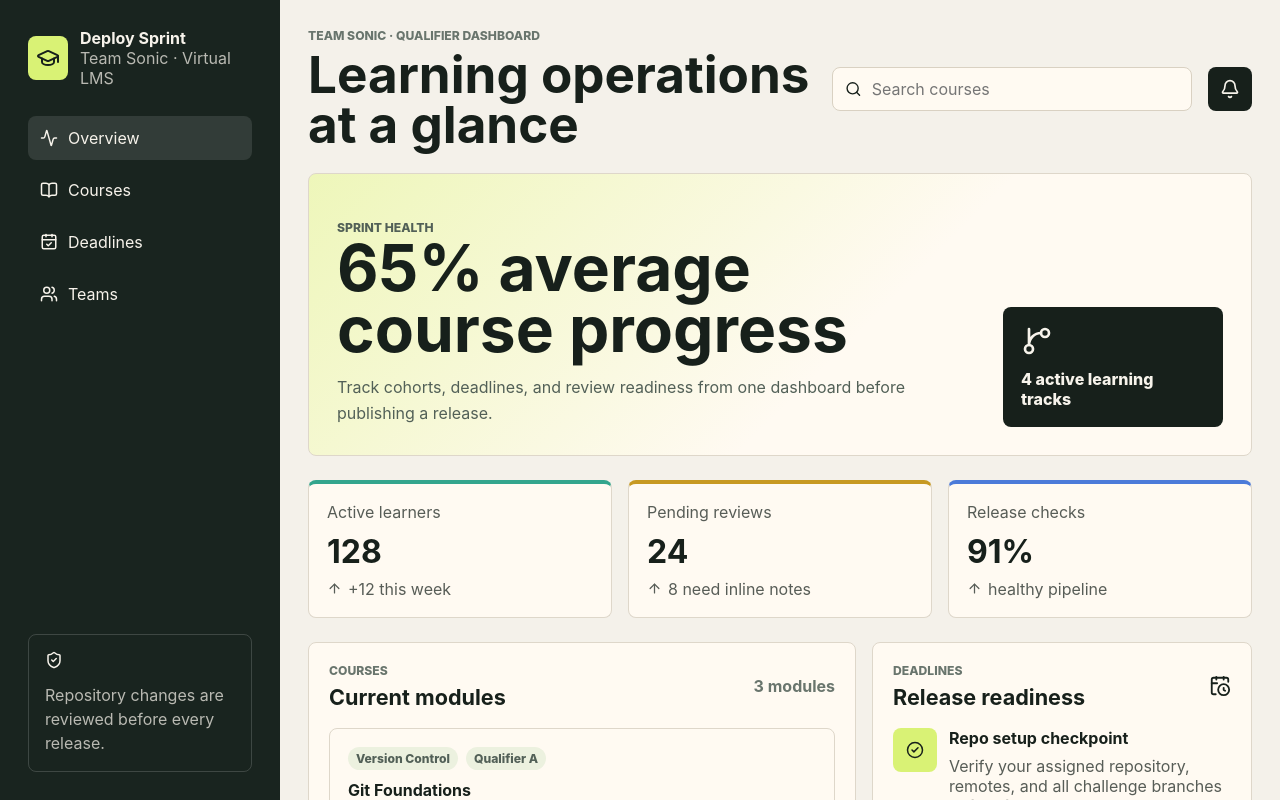
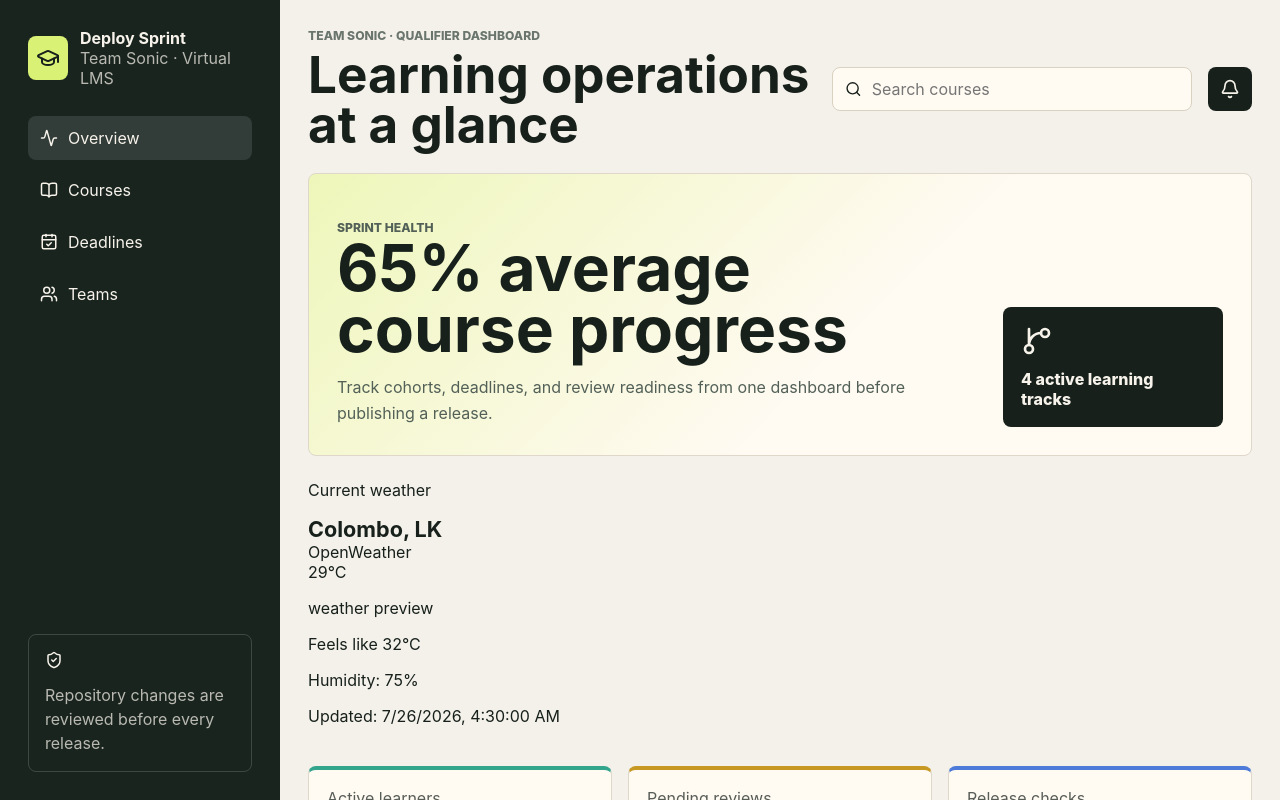
Before and after one commit to knurdz/deploy-sprint-finale-team-sonic, a React (Vite) app in the folder team-site/: page / in a window 1280 px wide. Shown: the top 800 px of the page. Built offline with nearby package versions, Linux system fonts and the light colour scheme.

Commit message:
feat: add OpenWeather widget

```diff
--- /dev/null
+++ b/team-site/public/api/weather.json
@@ -0,0 +1,11 @@
+{
+  "provider": "openweather",
+  "configured": false,
+  "city": "Colombo",
+  "country": "LK",
+  "temperature": 29,
+  "feelsLike": 32,
+  "humidity": 75,
+  "description": "weather preview",
+  "updatedAt": "2026-07-26T04:30:00.000Z"
+}
--- a/team-site/src/App.tsx
+++ b/team-site/src/App.tsx
@@ -12,6 +12,7 @@ import {
 import { CourseCard } from './components/CourseCard';
 import { DeadlineBoard } from './components/DeadlineBoard';
 import { StatCard } from './components/StatCard';
+import WeatherCard from './components/WeatherCard';
 import { courses } from './data/courses';
 import { deadlineCards } from './data/deadlines';
 import { sprintStats } from './data/stats';
@@ -27,6 +28,7 @@ export function App() {
           <div className="brandMark" aria-hidden="true">
             <GraduationCap size={24} />
           </div>
+
           <div>
             <strong>Deploy Sprint</strong>
             <span>Team Sonic · Virtual LMS</span>
@@ -38,14 +40,17 @@ export function App() {
             <Activity size={18} />
             Overview
           </a>
+
           <a href="#courses">
             <BookOpen size={18} />
             Courses
           </a>
+
           <a href="#deadlines">
             <CalendarCheck size={18} />
             Deadlines
           </a>
+
           <a href="#teams">
             <Users size={18} />
             Teams
@@ -67,7 +72,10 @@ export function App() {
 
           <label className="searchBox">
             <Search size={18} />
-            <input aria-label="Search courses" placeholder="Search courses" />
+            <input
+              aria-label="Search courses"
+              placeholder="Search courses"
+            />
           </label>
 
           <button className="iconButton" aria-label="Notifications">
@@ -84,11 +92,14 @@ export function App() {
               before publishing a release.
             </p>
           </div>
+
           <div className="heroSignal">
             <GitBranch size={32} />
             <span>4 active learning tracks</span>
           </div>
         </section>
+
+        <WeatherCard />
 
         <section className="statGrid" aria-label="Sprint statistics">
           {sprintStats.map((stat) => (
@@ -103,6 +114,7 @@ export function App() {
                 <p className="eyebrow">Courses</p>
                 <h2>Current modules</h2>
               </div>
+
               <span>{courses.length} modules</span>
             </div>
 
--- /dev/null
+++ b/team-site/src/components/WeatherCard.tsx
@@ -0,0 +1,91 @@
+import { useEffect, useState } from "react";
+
+interface WeatherData {
+  provider: string;
+  configured: boolean;
+  city: string;
+  country: string;
+  temperature: number;
+  feelsLike: number;
+  humidity: number;
+  description: string;
+  updatedAt: string;
+}
+
+export default function WeatherCard() {
+  const [weather, setWeather] = useState<WeatherData | null>(null);
+  const [loading, setLoading] = useState(true);
+  const [error, setError] = useState("");
+
+  useEffect(() => {
+    async function loadWeather() {
+      try {
+        const response = await fetch("/api/weather.json", {
+          cache: "no-store",
+        });
+
+        if (!response.ok) {
+          throw new Error(`Request failed with status ${response.status}`);
+        }
+
+        const data: WeatherData = await response.json();
+        setWeather(data);
+      } catch (err) {
+        console.error("Weather loading failed:", err);
+        setError("Weather information is currently unavailable.");
+      } finally {
+        setLoading(false);
+      }
+    }
+
+    loadWeather();
+  }, []);
+
+  if (loading) {
+    return (
+      <section className="weather-card">
+        <p>Loading Colombo weather...</p>
+      </section>
+    );
+  }
+
+  if (error || !weather) {
+    return (
+      <section className="weather-card">
+        <h2>Colombo Weather</h2>
+        <p>{error}</p>
+      </section>
+    );
+  }
+
+  return (
+    <section className="weather-card">
+      <div className="weather-card-header">
+        <div>
+          <p className="weather-label">Current weather</p>
+          <h2>
+            {weather.city}, {weather.country}
+          </h2>
+        </div>
+
+        <span className="weather-provider">OpenWeather</span>
+      </div>
+
+      <div className="weather-card-content">
+        <p className="weather-temperature">
+          {Math.round(weather.temperature)}°C
+        </p>
+
+        <div>
+          <p className="weather-description">{weather.description}</p>
+          <p>Feels like {Math.round(weather.feelsLike)}°C</p>
+          <p>Humidity: {weather.humidity}%</p>
+        </div>
+      </div>
+
+      <p className="weather-updated">
+        Updated: {new Date(weather.updatedAt).toLocaleString()}
+      </p>
+    </section>
+  );
+}
```
